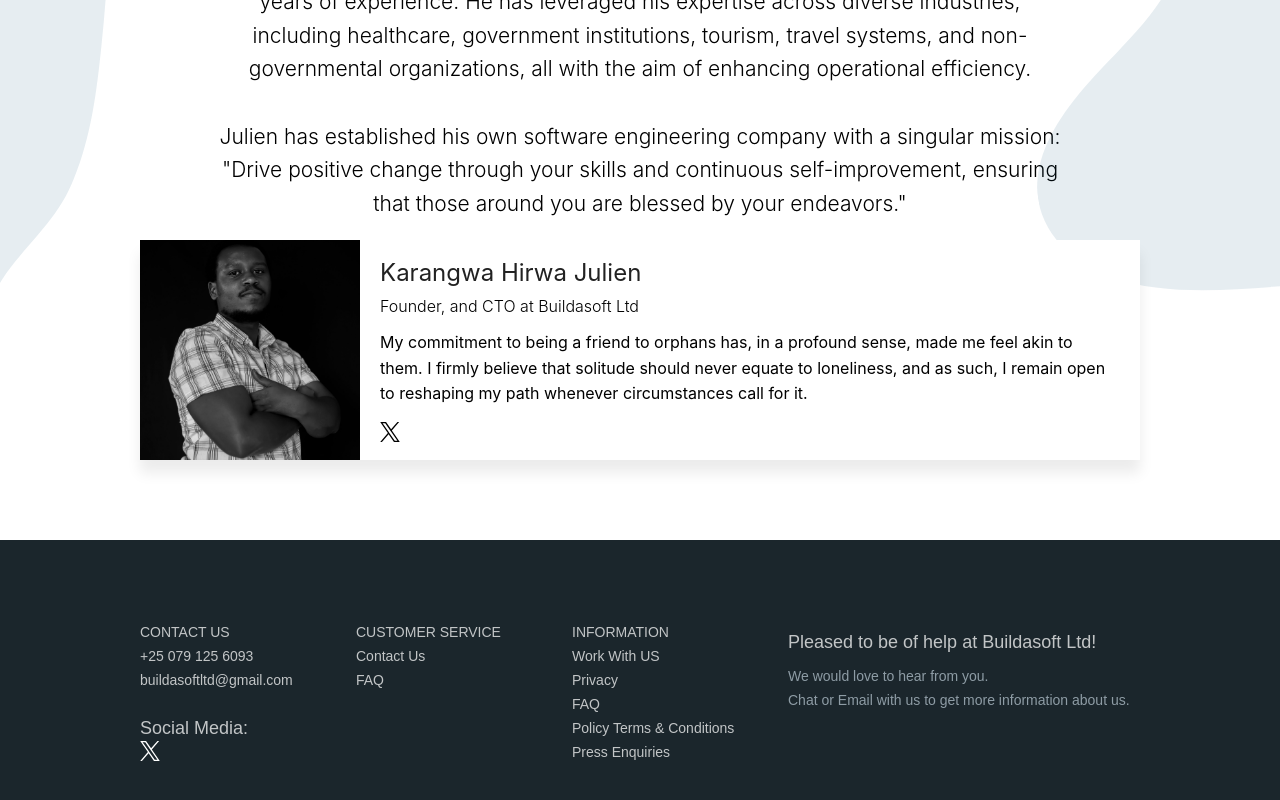
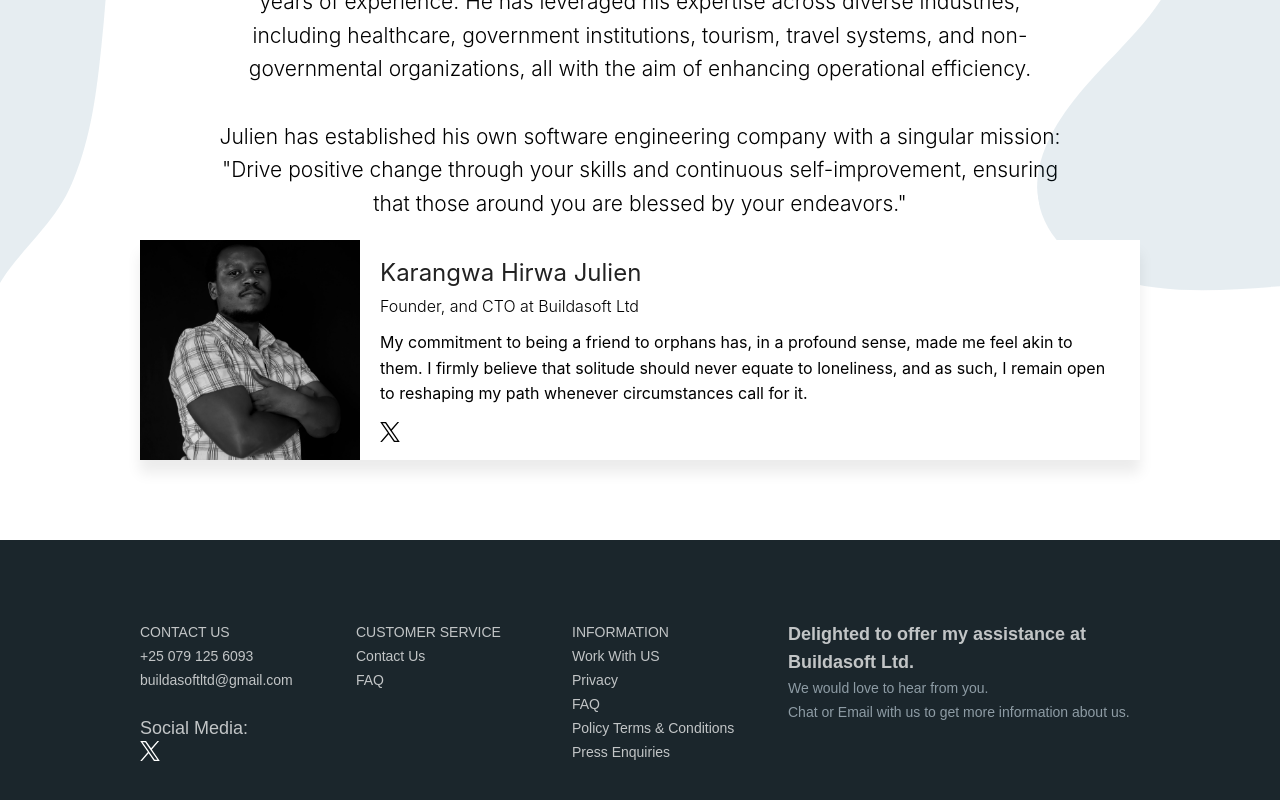
Before and after one commit to buildasoftltd/buildasoftltd, a Next.js app: page / in a window 1280 px wide. Shown: the part 3125-3925 px from the top of the page. Built offline with nearby package versions, Linux system fonts and the light colour scheme.

Commit message:
update subscribe with us to chat with us

```diff
--- a/components/Footer/Footer.js
+++ b/components/Footer/Footer.js
@@ -60,7 +60,7 @@ const Footer = () => {
             </ul>
           </div>
           <div className="footer-text">
-            <h4 className="text-lg py-2">Pleased to be of help at Buildasoft Ltd!</h4>
+            <h4 className="text-lg font-bold">Delighted to offer my assistance at Buildasoft Ltd.</h4>
             <p className="text-dark">
               We would love to hear from you. <br /> Chat or Email with us to get more
               information about us.
```
